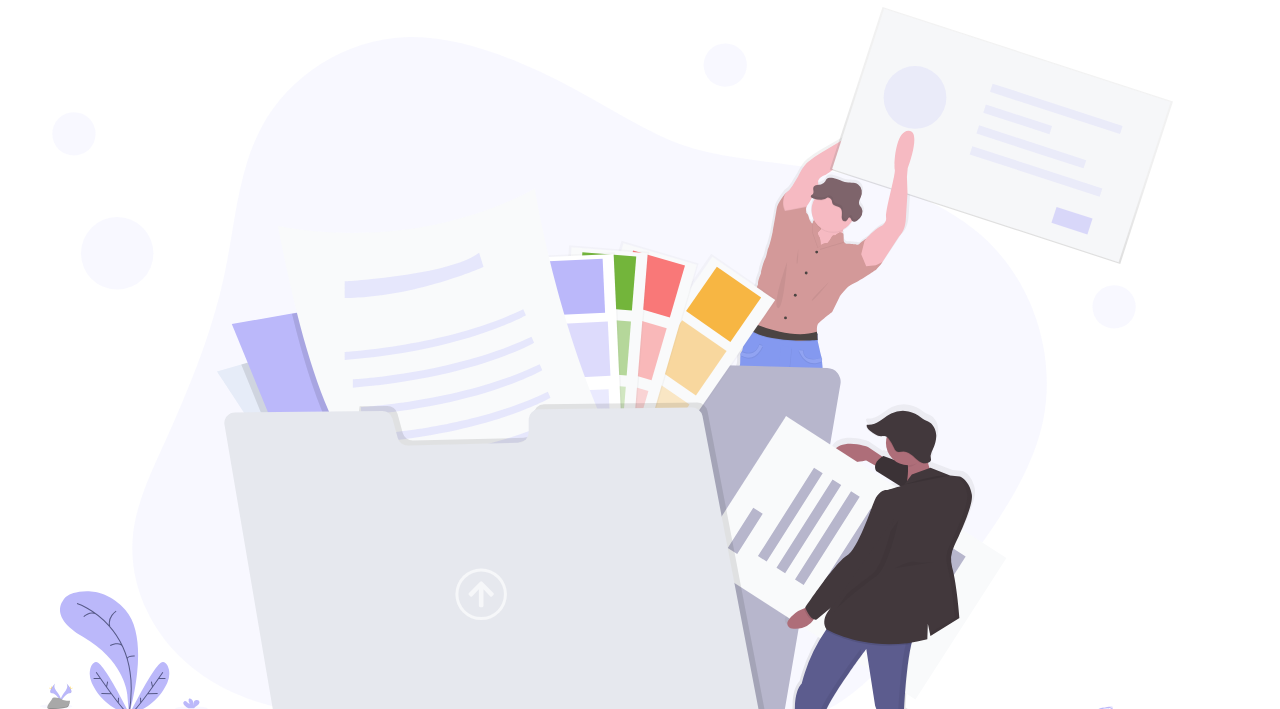
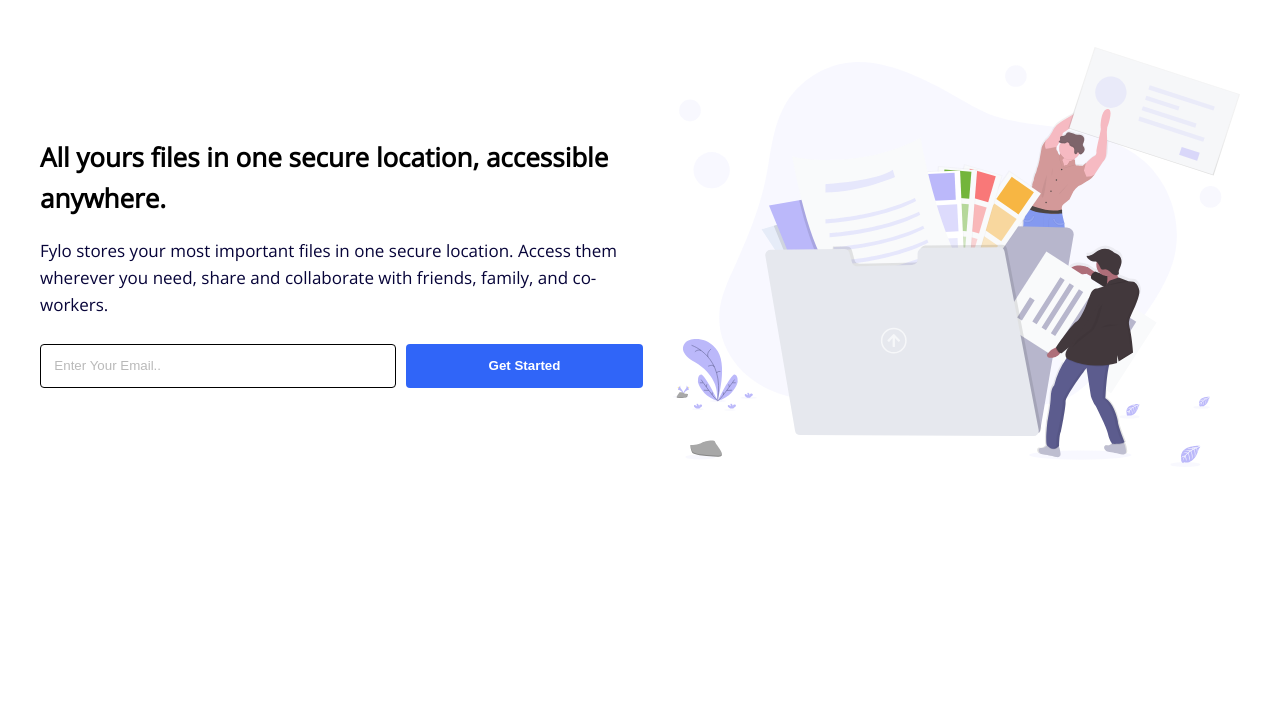
Before and after one commit to BartekKuzniewski/frontendmentor-projects, a plain HTML site: page fylo-landing-page/index.html in a window 1280 px wide. Shown: the part 91-800 px from the top of the page. Drawn offline with nearby package versions, Linux system fonts and the light colour scheme.

Commit message:
added header section for desktops

```diff
--- a/fylo-landing-page/scss/main.scss
+++ b/fylo-landing-page/scss/main.scss
@@ -29,8 +29,7 @@ img {
 //NAVIGATION
 
 .nav {
-	min-width: 350px;
-	// background-color: red;
+
 	.wrapper {
 		display: flex;
 		align-items: center;
@@ -136,8 +135,62 @@ img {
 		}
 	}
 
+	.header {
+		&__content {
+			margin-top: 2em;
+
+			&-heading {
+				font-size: 2.6rem;
+			}
+
+			&-text {
+				font-size: 1.7rem;
+			}
+		}
+	}
 }
+@media (min-width: 756px) {
 
+	.wrapper {
+		display: flex;
+		align-items: center;
+	}
+
+	.header {
+		margin-top: 4em;
+
+		&__img {
+			order: 1;
+		}
+
+		&__content {
+			margin-right: 3em;
+			text-align: left;
+
+			&-heading {
+				font-size: 2rem;
+			}
+
+			&-text {
+				font-size: 1.4rem;
+			}
+
+			&-contact {
+				display: flex;
+
+				&-box {
+					width: 60%;
+					margin-right: 1em;
+				}
+
+				&-btn {
+					width: 40%;
+				}
+			}
+		}
+	}
+
+}
 @media (min-width: 992px) {
 	.nav {
 		margin-top: 2em;
@@ -149,4 +202,16 @@ img {
 			font-size: 1.8rem;
 		}
 	}
+
+	.header {
+		&__content {
+			&-heading {
+				font-size: 2.6rem;
+			}
+
+			&-text {
+				font-size: 1.7rem;
+			}
+		}
+	}
 }
```
Also changed, not shown: fylo-landing-page/css/main.css, 1 other file.
